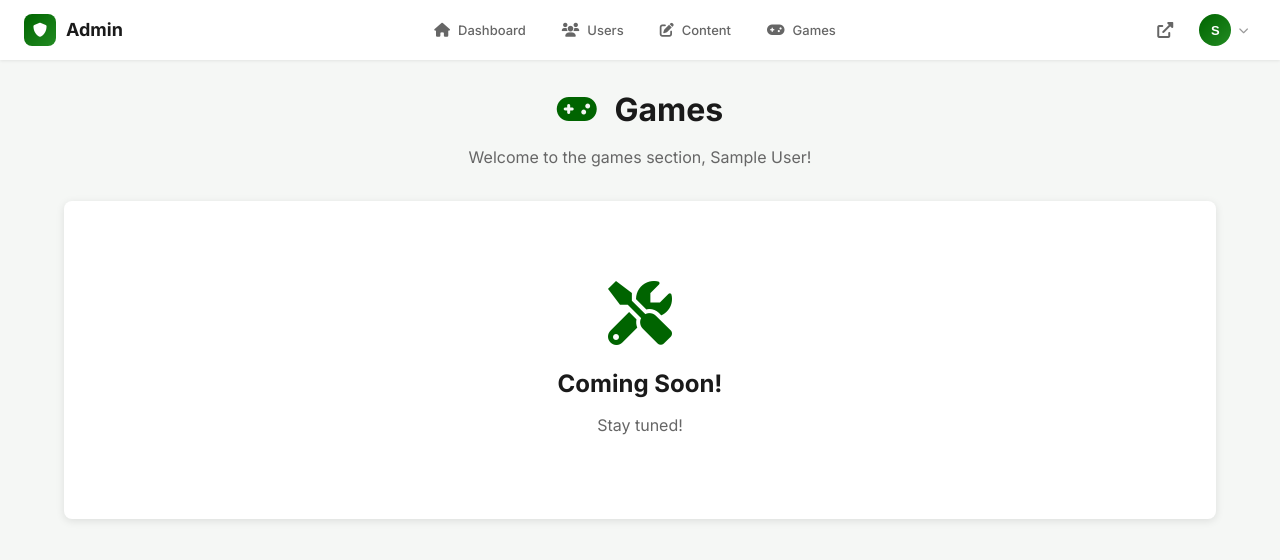
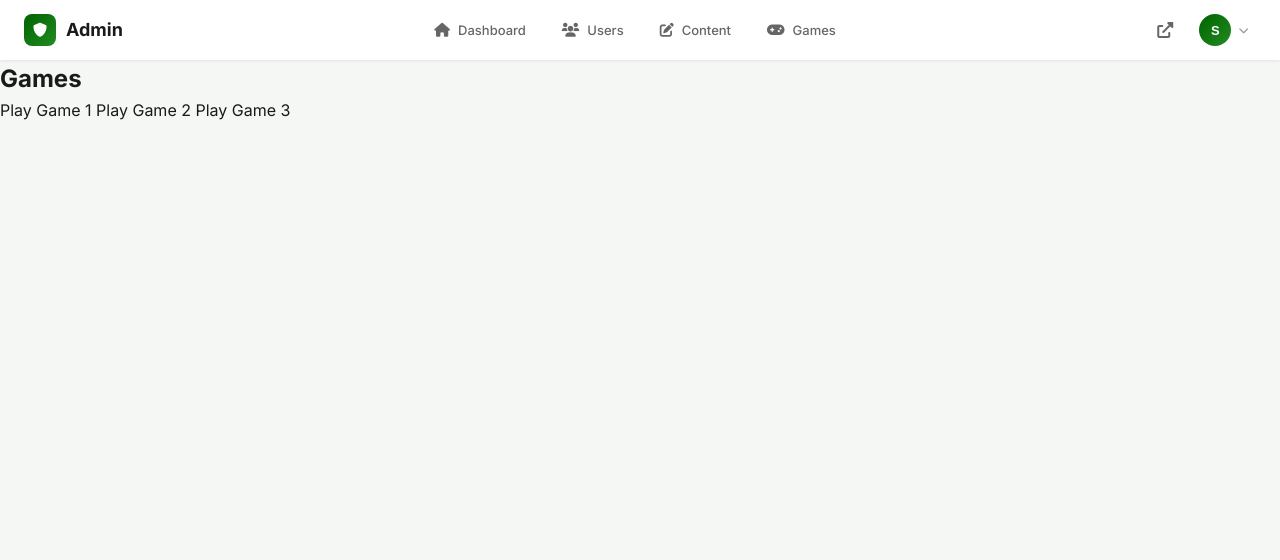
Before and after one commit to matrix505/flask_WEB_SYSTEM_client2, a Flask app: page /games in a window 1280 px wide. Shown: the top 560 px of the page. Run offline with Flask 3, Linux system fonts and the light colour scheme; the visitor is signed in with stand-in values (Sample User, id 1).

Commit message:
changed quick actions in admin dashboard, and game page jinja issue

```diff
--- a/templates/games.html
+++ b/templates/games.html
@@ -1,45 +1,17 @@
+
 {% if session.get('role') == 'admin' %}
-{% extends 'admin_base.html' %}
+	{% extends 'admin_base.html' %}
 {% else %}
-{% extends 'user_base.html' %}
+	{% extends 'user_base.html' %}
 {% endif %}
 
-{% block title %}Games - MyBlog{% endblock %}
-
 {% block content %}
-{% if session.get('role') == 'admin' %}
-<div class="admin-content">
-    <div class="admin-section">
-        <div class="games-header">
-            <h1><i class="fas fa-gamepad"></i> Games</h1>
-            <p>Welcome to the games section, {{ session.get('firstname') }}!</p>
-        </div>
-
-        <div class="games-content">
-            <div class="coming-soon-box">
-                <i class="fas fa-tools fa-4x"></i>
-                <h2>Coming Soon!</h2>
-                <p>Stay tuned!</p>
-            </div>
-        </div>
-    </div>
-</div>
-{% else %}
-<div class="user-content">
-    <div class="user-section">
-        <div class="games-header">
-            <h1><i class="fas fa-gamepad"></i> Games</h1>
-            <p>Welcome to the games section, {{ session.get('firstname') }}!</p>
-        </div>
-
-        <div class="games-content">
-            <div class="coming-soon-box">
-                <i class="fas fa-tools fa-4x"></i>
-                <h2>Coming Soon!</h2>
-                <p>Stay tuned!</p>
-            </div>
-        </div>
-    </div>
-</div>
-{% endif %}
+	<div class="games-page">
+		<h2>Games</h2>
+		<div class="games-list">
+			<a href="#" class="game-btn colorful">Play Game 1</a>
+			<a href="#" class="game-btn colorful">Play Game 2</a>
+			<a href="#" class="game-btn colorful">Play Game 3</a>
+		</div>
+	</div>
 {% endblock %}
--- a/templates/user_base.html
+++ b/templates/user_base.html
@@ -26,7 +26,6 @@
                 <i class="fas fa-home"></i>
                 <span>Dashboard</span>
             </a>
-            <!-- Profile button removed -->
             <a href="{{ url_for('user.games') }}" class="user-nav-link {% if request.endpoint == 'user.games' %}active{% endif %}">
                 <i class="fas fa-gamepad"></i>
                 <span>Games</span>
@@ -47,7 +46,6 @@
                         <span class="dropdown-name">{{ session.get('firstname') }} {{ session.get('lastname') }}</span>
                         <span class="dropdown-role">Member</span>
                     </div>
-                    <!-- Profile button removed from dropdown -->
                     <a href="{{ url_for('auth.logout') }}" class="dropdown-item" data-confirm="Are you sure you want to logout?" data-title="Logout">
                         <i class="fas fa-sign-out-alt"></i> Logout
                     </a>
@@ -56,7 +54,6 @@
         </div>
     </nav>
 
-    <!-- Mobile Sidebar -->
     <div class="user-sidebar-overlay" id="userSidebarOverlay" onclick="toggleUserSidebar()"></div>
     <aside class="user-mobile-sidebar" id="userSidebar">
         <div class="mobile-sidebar-header">
```
Also changed, not shown: static/css/style.css (+22 -17 lines).
